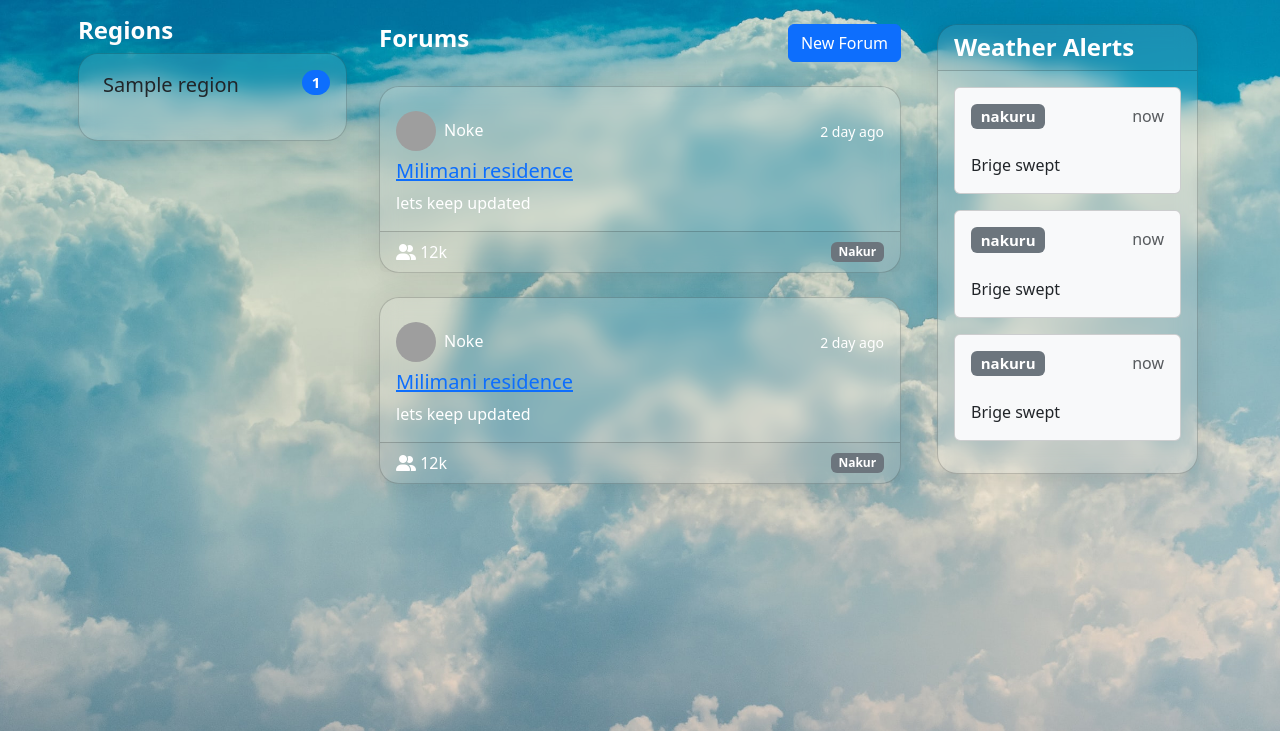
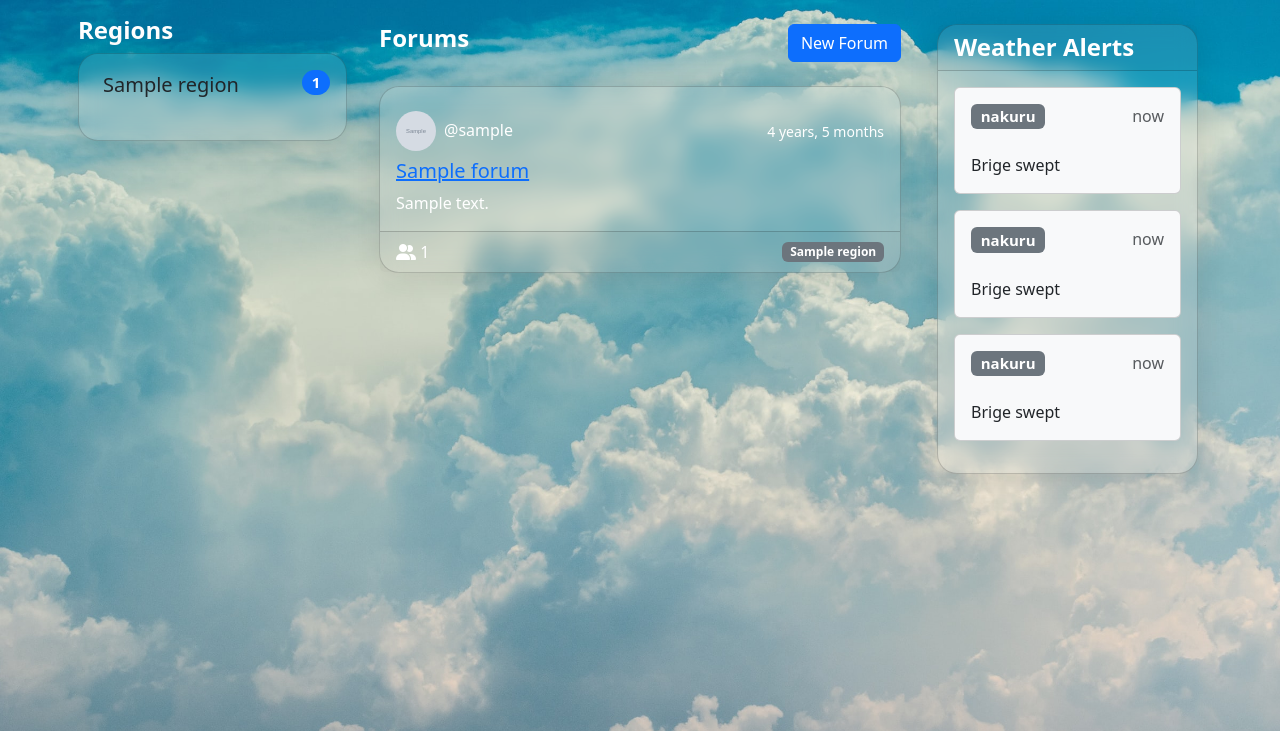
Before and after one commit to nokekip/FLARE, a Django app: page /community/ in a window 1280 px wide. Shown: the part 69-800 px from the top of the page. Run offline with Django 5.2, Linux system fonts and the light colour scheme; a user stored in the database is signed in; tables that the repository leaves empty hold one stand-in row (values such as "Sample post"); grey boxes marked "Sample" are stand-in pictures; some libraries are stand-ins or nearby versions; grey boxes are pictures that could not be loaded.

Commit message:
dynamicaly diaplaying the forum

```diff
--- a/templates/community/index.html
+++ b/templates/community/index.html
@@ -67,47 +67,28 @@
                       </div>
                     </div>
                 </div>
+                {% for forum in forums %}
                   <div class="card auth-card text-white mb-4">
                     <div class="card-body">
                       <div class="d-flex justify-content-between align-items-center">
                         <div class="d-flex py-2 align-items-center">
-                          <img src="../../static/images/avatar.svg" alt="user" class="rounded-circle" width="40" height="40">
-                          <h6 class="ms-2 pt-2">Noke
+                          <img src="{{forum.owner.avatar.url}}" alt="user" class="rounded-circle" width="40" height="40">
+                          <h6 class="ms-2 pt-2">@{{forum.owner.username}}</h6>
                         </div>
-                        <small>2 day ago</small>
+                        <small>{{forum.created_at|timesince}}</small>
                       </div>
-                      <a href=""><h5 class="card-title">Milimani residence</h5></a>
-                      <p class="card-text">lets keep updated</p>
+                      <a href=""><h5 class="card-title">{{forum.name}}</h5></a>
+                      <p class="card-text">{{forum.description}}</p>
                     </div>
                     <div class="card-footer d-flex justify-content-between align-items-center">
                       <div class="icon">
                         <i class="fa-solid fa-user-group"></i>
-                        <span>12k</span>
+                        <span>{{forum.members.count}}</span>
                       </div>
-                      <span class="badge text-bg-secondary">Nakur</span>
+                      <span class="badge text-bg-secondary">{{forum.region}}</span>
                     </div>
                   </div>
-                  <div class="card auth-card text-white mb-4">
-                    <div class="card-body">
-                      <div class="d-flex justify-content-between align-items-center">
-                        <div class="d-flex py-2 align-items-center">
-                          <img src="../../static/images/avatar.svg" alt="user" class="rounded-circle" width="40" height="40">
-                          <h6 class="ms-2 pt-2">Noke
-                        </div>
-                        <small>2 day ago</small>
-                      </div>
-                      <a href=""><h5 class="card-title">Milimani residence</h5></a>
-                      <p class="card-text">lets keep updated</p>
-                    </div>
-                    <div class="card-footer d-flex justify-content-between align-items-center">
-                      <div class="icon">
-                        <i class="fa-solid fa-user-group"></i>
-                        <span>12k</span>
-                      </div>
-                      <span class="badge text-bg-secondary">Nakur</span>
-                    </div>
-                  </div>
-
+                {% endfor %}
             </div>
         </div>
 
```
